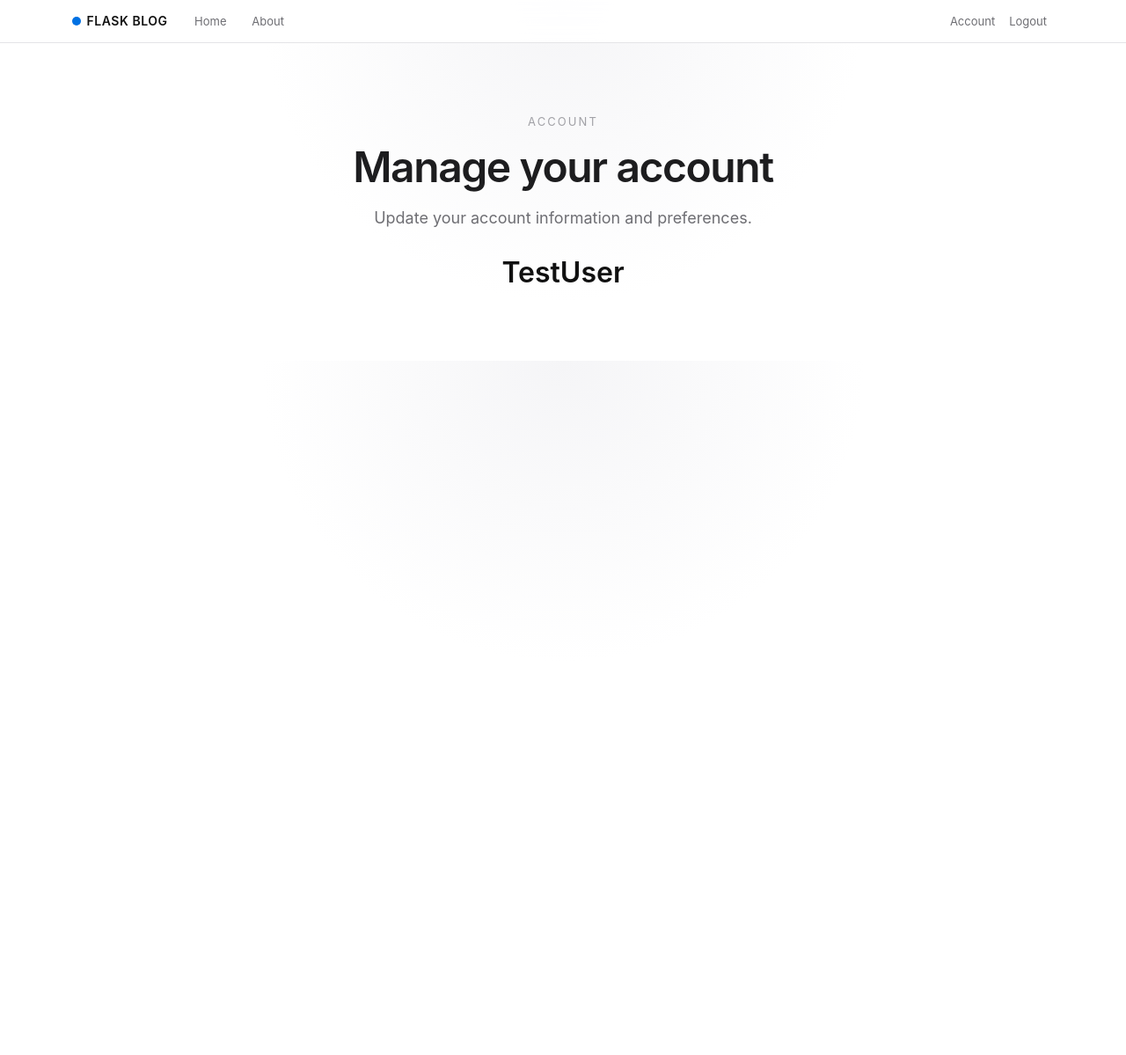
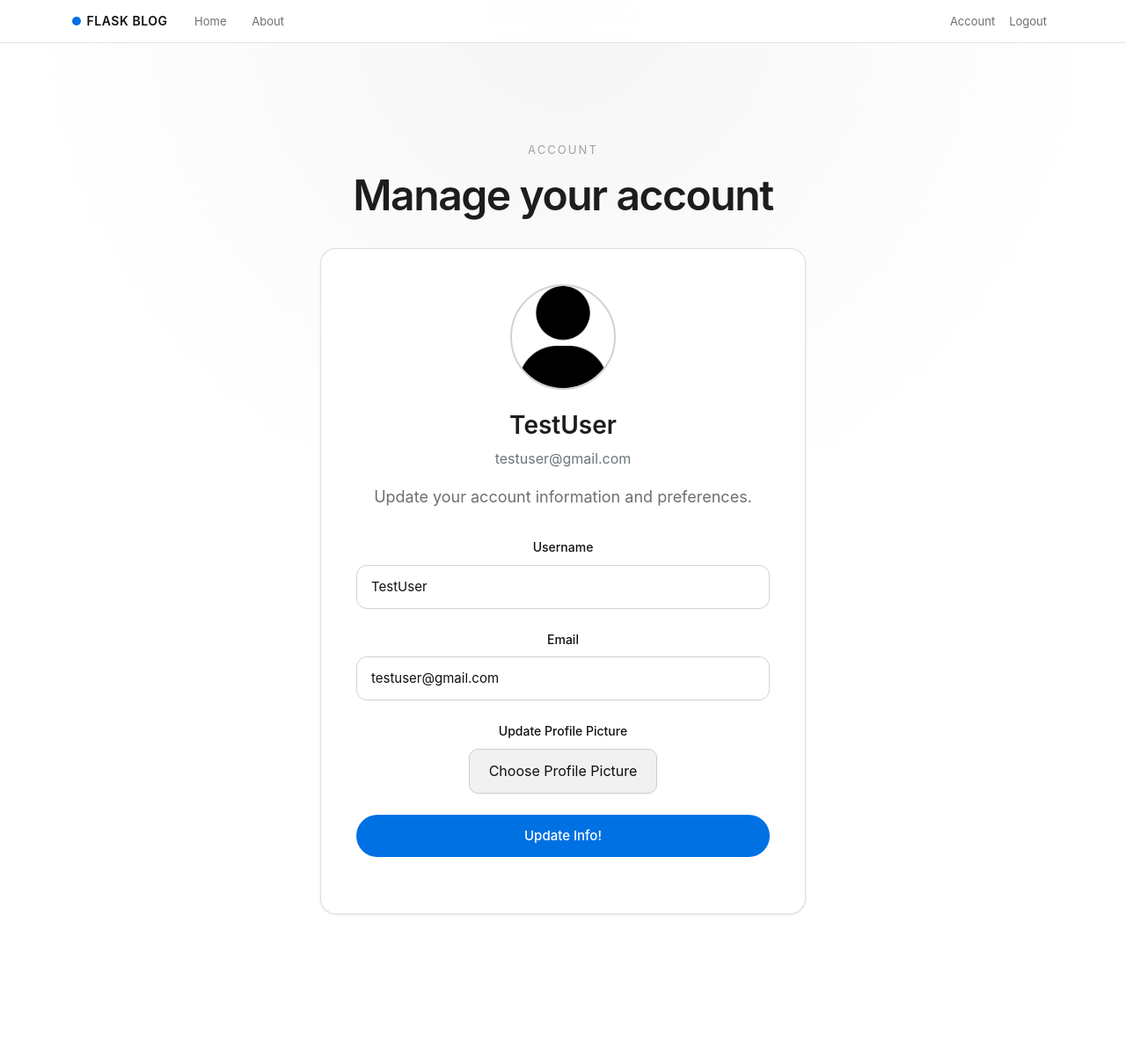
Before and after one commit to rex-1234/flask_blog, a Flask app: page /account in a window 1280 px wide. Shown: the whole page at 88% size. Before the commit the page ends 321 px from the top, so only its background shows below. Run offline with Flask 3, Linux system fonts and the light colour scheme; a user stored in the database is signed in; some libraries are stand-ins or nearby versions.

Commit message:
Added account page functionality

```diff
--- a/flaskblog/forms.py
+++ b/flaskblog/forms.py
@@ -1,4 +1,6 @@
 from flask_wtf import FlaskForm
+from flask_wtf.file import FileField, FileAllowed
+from flask_login import current_user
 from wtforms import StringField, PasswordField, SubmitField, BooleanField
 from wtforms.validators import DataRequired, Length, Email, EqualTo, ValidationError
 from flaskblog.models import User
@@ -25,3 +27,21 @@ class LoginForm(FlaskForm):
     password = PasswordField('Password', validators=[DataRequired()])
     remember = BooleanField('Remember Me')
     submit = SubmitField('Login')
+
+class UpdateAccountForm(FlaskForm):
+    username = StringField('Username', validators=[DataRequired(), Length(min=2, max=20)])
+    email = StringField('Email', validators=[DataRequired(), Email()])
+    picture = FileField('Update Profile Picture', validators=[FileAllowed(['jpg', 'png'])])
+    submit = SubmitField('Update Info!')
+
+    def validate_username(self, username):
+        if username.data != current_user.username:
+            user = User.query.filter_by(username=username.data).first()
+            if user:
+                raise ValidationError('That username is taken. Please choose a different one.')
+
+    def validate_email(self, email):
+        if email.data != current_user.email:
+            user = User.query.filter_by(email=email.data).first()
+            if user:
+                raise ValidationError('That email is taken. Please choose a different one.')
--- a/flaskblog/routes.py
+++ b/flaskblog/routes.py
@@ -1,7 +1,11 @@
+import os
+import secrets
+from PIL import Image
 from flask import render_template, url_for, flash, redirect, request
 from flask_login import login_user, current_user, logout_user, login_required
+from sqlalchemy import Update
 from flaskblog import app, db, bcrypt
-from flaskblog.forms import RegisterationForm, LoginForm
+from flaskblog.forms import RegisterationForm, LoginForm, UpdateAccountForm
 from flaskblog.models import User, Post
 
 posts = [
@@ -39,7 +43,7 @@ def register():
         user = User(username=form.username.data, email=form.email.data, password=hashed_password)
         db.session.add(user)
         db.session.commit()
-        flash(f'Your account has been created! You are now able to log in', 'success')
+        flash('Your account has been created! You are now able to log in', 'success')
         return redirect(url_for('login'))
     return render_template('register.html', title='Register', form=form)
 
@@ -68,7 +72,35 @@ def logout():
     return redirect(url_for('login'))
 
 
-@app.route("/account")
+def save_picture(form_picture):
+    random_hex = secrets.token_hex(8)
+    _, f_ext = os.path.splitext(form_picture.filename)
+    picture_fname = random_hex + f_ext
+    picture_path = os.path.join(app.root_path, 'static/profile_pics', picture_fname)
+
+    # Resize the image before saving
+    output_size = (125, 125)
+    img = Image.open(form_picture)
+    img.thumbnail(output_size)
+    img.save(picture_path)
+
+    return picture_fname
+
+@app.route("/account", methods=['GET', 'POST'])
 @login_required
 def account():
-    return render_template('account.html', title='Account')
+    form = UpdateAccountForm()
+    if form.validate_on_submit():
+        if form.picture.data:
+            picture_file = save_picture(form.picture.data)
+            current_user.image_file = picture_file
+        current_user.username = form.username.data
+        current_user.email = form.email.data
+        db.session.commit()
+        flash('Your account has been updated!', 'success')
+        return redirect(url_for('account'))
+    elif request.method == 'GET':
+        form.username.data = current_user.username
+        form.email.data = current_user.email
+    image_file = url_for('static', filename='profile_pics/' + current_user.image_file)
+    return render_template('account.html', title='Account', image_file=image_file, form=form)
--- a/flaskblog/static/main.css
+++ b/flaskblog/static/main.css
@@ -506,6 +506,172 @@ h6 {
   color: #c0392b;
 }
 
+/* Account Page Styles */
+.account-hero {
+  max-width: 600px;
+  margin: 0 auto;
+  padding: 2rem 1.5rem 4rem;
+}
+
+.account-img {
+  width: 120px;
+  height: 120px;
+  object-fit: cover;
+  margin: 0 auto 1.5rem;
+  display: block;
+  border: 2px solid var(--border-color);
+}
+
+.content-section {
+  background: var(--bg-elevated);
+  border-radius: var(--radius-soft);
+  padding: 2.5rem;
+  margin: 2rem 0;
+  border: 1px solid rgba(210, 210, 215, 0.7);
+  box-shadow: var(--shadow-subtle);
+}
+
+.media {
+  display: flex;
+  flex-direction: column;
+  align-items: center;
+  text-align: center;
+}
+
+.media-body {
+  margin-top: 0;
+}
+
+.account-heading {
+  font-size: 28px;
+  font-weight: 600;
+  color: var(--primary-muted);
+  margin-bottom: 0.5rem;
+}
+
+.text-secondary {
+  color: var(--text-secondary);
+  font-size: 16px;
+}
+
+/* File Upload Styling */
+.file-upload-wrapper {
+  position: relative;
+  margin-top: 0.5rem;
+}
+
+.file-upload-input {
+  position: absolute;
+  width: 0.1px;
+  height: 0.1px;
+  opacity: 0;
+  overflow: hidden;
+  z-index: -1;
+}
+
+.file-upload-label {
+  display: flex;
+  align-items: center;
+  justify-content: center;
+  gap: 0.75rem;
+  padding: 1rem 1.5rem;
+  background: var(--bg-primary);
+  border: 2px dashed var(--border-color);
+  border-radius: 12px;
+  cursor: pointer;
+  transition: all 0.3s ease;
+  min-height: 80px;
+  flex-direction: column;
+}
+
+.file-upload-label:hover {
+  border-color: var(--accent-color);
+  background: var(--accent-soft);
+  transform: translateY(-2px);
+  box-shadow: var(--shadow-subtle);
+}
+
+.file-upload-label:active {
+  transform: translateY(0);
+}
+
+.file-upload-icon {
+  color: var(--accent-color);
+  flex-shrink: 0;
+}
+
+.file-upload-text {
+  font-size: 15px;
+  font-weight: 500;
+  color: var(--text-primary);
+}
+
+.file-upload-hint {
+  font-size: 13px;
+  color: var(--text-secondary);
+}
+
+.file-upload-input:focus + .file-upload-label {
+  border-color: var(--accent-color);
+  box-shadow: 0 0 0 4px rgba(0, 113, 227, 0.1);
+}
+
+.file-upload-input:valid + .file-upload-label {
+  border-color: #27ae60;
+  border-style: solid;
+  background: #d1f2eb;
+}
+
+.file-upload-input:valid + .file-upload-label .file-upload-text::after {
+  content: " selected";
+  color: #27ae60;
+  font-weight: 600;
+}
+
+.file-upload-preview {
+  margin-top: 1rem;
+  text-align: center;
+}
+
+.file-upload-preview img {
+  max-width: 150px;
+  max-height: 150px;
+  border-radius: 12px;
+  border: 2px solid var(--border-color);
+  object-fit: cover;
+}
+
+.custom-file-upload {
+  display: flex;
+  justify-content: center;
+  margin-top: 5px;
+}
+
+.upload-btn {
+  background-color: #f1f1f1;
+  padding: 12px 22px;
+  border-radius: 10px;
+  cursor: pointer;
+  border: 1px solid #ccc;
+  font-size: 1rem;
+  transition: background 0.2s;
+}
+
+.upload-btn:hover {
+  background-color: #e5e5e5;
+}
+
+.hidden-input {
+  display: none;
+}
+
+.file-name-text {
+  margin-top: 8px;
+  font-size: 0.9rem;
+  color: #555;
+  text-align: center;
+}
+
 /* Responsive */
 @media (max-width: 768px) {
   .hero,
@@ -542,4 +708,13 @@ h6 {
   .form-subtitle {
     font-size: 15px;
   }
+
+  .account-img {
+    width: 100px;
+    height: 100px;
+  }
+
+  .account-heading {
+    font-size: 24px;
+  }
 }
--- a/flaskblog/templates/account.html
+++ b/flaskblog/templates/account.html
@@ -2,7 +2,87 @@
 <section class="account-hero text-center">
   <p class="hero-eyebrow">Account</p>
   <h1 class="hero-title">Manage your account</h1>
-  <p class="hero-subtitle">Update your account information and preferences.</p>
-  <h2>{{ current_user.username }}</h2>
+  <div class="content-section">
+    <div class="media">
+      <img class="rounded-circle account-img" src="{{ image_file }}" />
+      <div class="media-body">
+        <h2 class="account-heading">{{ current_user.username }}</h2>
+        <p class="text-secondary">{{ current_user.email }}</p>
+      </div>
+    </div>
+    <p class="hero-subtitle">
+      Update your account information and preferences.
+    </p>
+    <form
+      method="POST"
+      action=""
+      class="apple-form"
+      ,
+      enctype="multipart/form-data"
+    >
+      {{ form.hidden_tag() }}
+
+      <div class="form-field">
+        {{ form.username.label(class="form-label") }} {% if form.username.errors
+        %} {{ form.username(class="form-input is-invalid") }}
+        <div class="form-error">
+          {% for error in form.username.errors %}
+          <span>{{ error }}</span>
+          {% endfor %}
+        </div>
+        {% else %} {{ form.username(class="form-input") }} {% endif %}
+      </div>
+
+      <div class="form-field">
+        {{ form.email.label(class="form-label") }} {% if form.email.errors %} {{
+        form.email(class="form-input is-invalid") }}
+        <div class="form-error">
+          {% for error in form.email.errors %}
+          <span>{{ error }}</span>
+          {% endfor %}
+        </div>
+        {% else %} {{ form.email(class="form-input") }} {% endif %}
+      </div>
+
+      <div class="form-field">
+        {{ form.picture.label(class="form-label") }}
+
+        <div class="custom-file-upload">
+          <label for="picture-upload" class="upload-btn">
+            Choose Profile Picture
+          </label>
+
+          {{ form.picture(id="picture-upload", class="hidden-input") }}
+        </div>
+
+        <!-- Selected file name -->
+        <p id="file-name-display" class="file-name-text"></p>
+
+        {% if form.picture.errors %}
+        <div class="form-error">
+          {% for error in form.picture.errors %}
+          <span>{{ error }}</span>
+          {% endfor %}
+        </div>
+        {% endif %}
+      </div>
+
+      <div class="form-actions">{{ form.submit(class="form-submit") }}</div>
+    </form>
+  </div>
 </section>
+
+<script>
+  const fileInput = document.getElementById("picture-upload");
+  const fileNameDisplay = document.getElementById("file-name-display");
+
+  fileInput.addEventListener("change", (event) => {
+    const file = event.target.files[0];
+    if (file) {
+      fileNameDisplay.textContent = `Selected file: ${file.name}`;
+    } else {
+      fileNameDisplay.textContent = "";
+    }
+  });
+</script>
 {% endblock %}
--- a/pyproject.toml
+++ b/pyproject.toml
@@ -11,4 +11,5 @@ dependencies = [
     "flask-sqlalchemy>=3.1.1",
     "flask-bcrypt>=1.0.1",
     "flask-login>=0.6.3",
+    "pillow>=12.0.0",
 ]
```
Also changed, not shown: flaskblog/static/profile_pics/ddb225919a2edd81.jpg (added), flaskblog/static/profile_pics/default.jpg (added), flaskblog/static/profile_pics/ef787b39bfee6633.jpg (added), instance/site.db.
